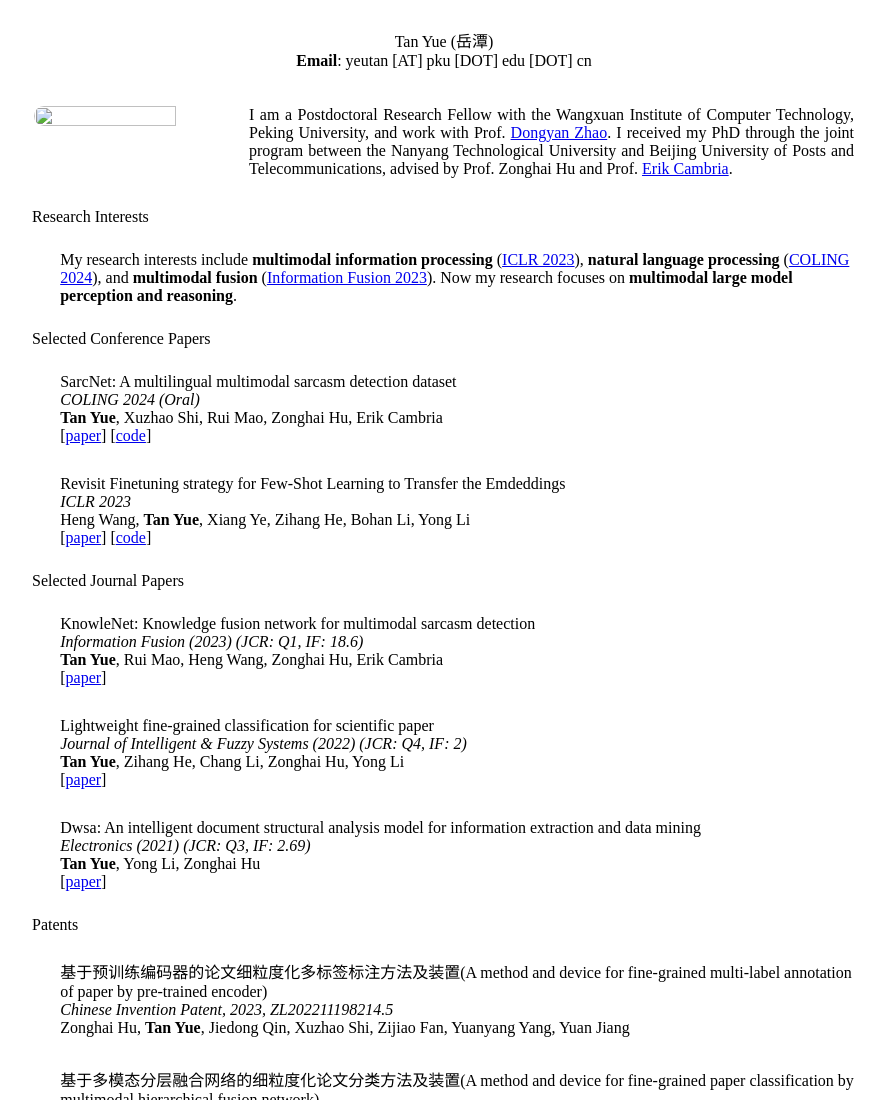
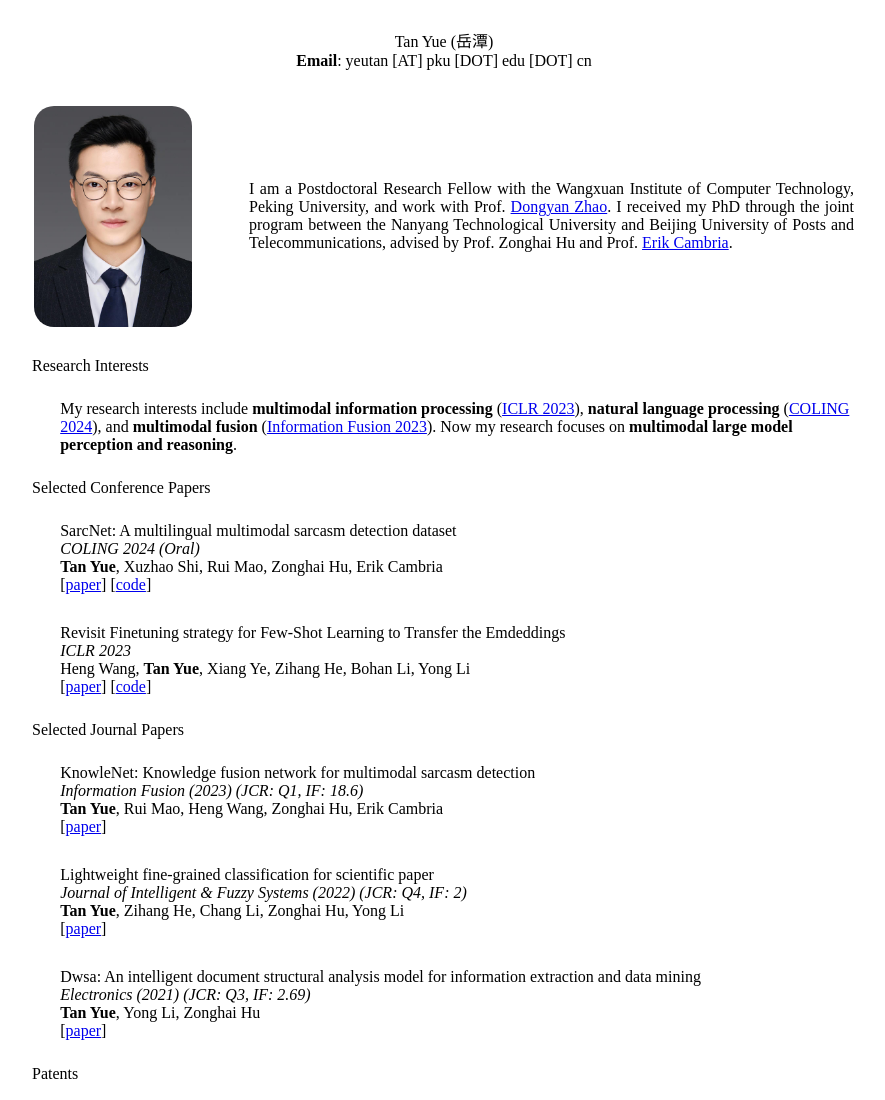
Before and after one commit to yuetanbupt/yuetanbupt.github.io, a plain HTML site: page index.html in a window 1280 px wide. Shown: the top 1100 px of the page, without its empty margins (196-1081 px from the left). Drawn offline with Linux system fonts and the light colour scheme; a script that the page names is missing.

Commit message:
Update index.html

```diff
--- a/index.html
+++ b/index.html
@@ -35,7 +35,7 @@
 
 <table width="100%" align="center" border="0" cellspacing="0" cellpadding="20"><tbody><tr>
     <td width="25%" valign="top">
-        <img src="./image/tanyue.jpg" width="90%" style="border-radius:20px">
+        <img src="./tanyue.jpg" width="90%" style="border-radius:20px">
     </td>
 
     <td width="75%" valign="center" align="justify">
```
